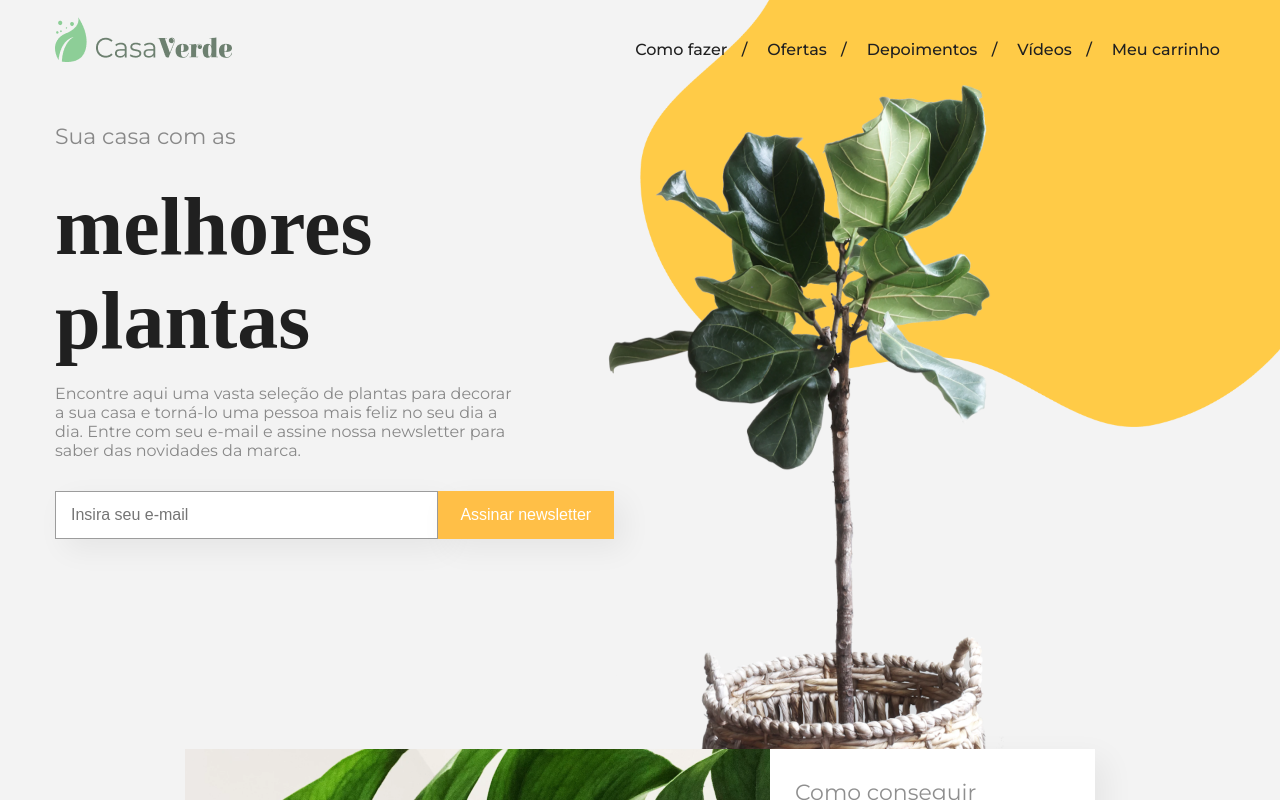
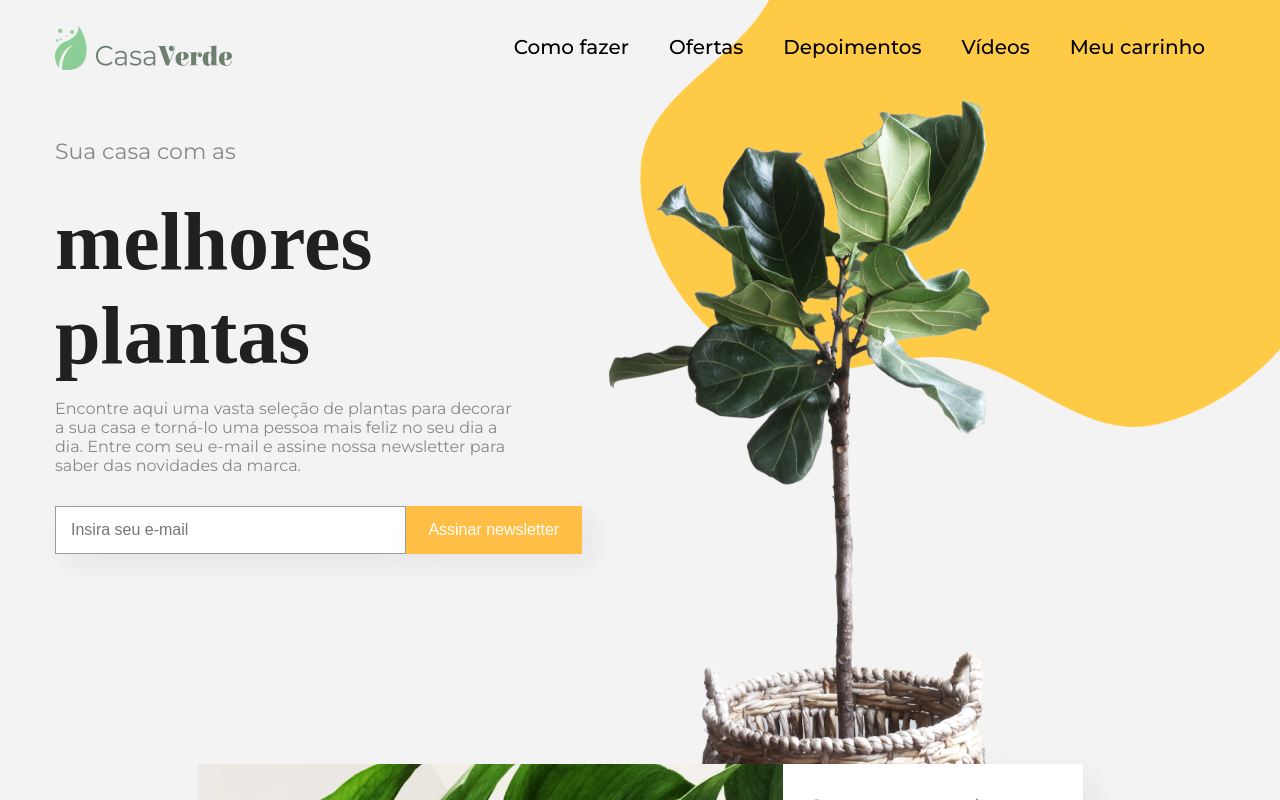
Before and after one commit to GustavoBento/casa-verde, a React (Create React App) app: page / in a window 1280 px wide. Shown: the top 800 px of the page. Built offline with nearby package versions, Linux system fonts and the light colour scheme; the HTML template or start-up script is replaced by a standard one; a web font is replaced by a local one.

Commit message:
Feat: Ajeitando a seção do menu, estilizando para o mobile

```diff
--- a/public/index.html
+++ b/public/index.html
@@ -10,7 +10,7 @@
   <link rel="apple-touch-icon" href="%PUBLIC_URL%/logo192.png" />
   <link rel="manifest" href="%PUBLIC_URL%/manifest.json" />
   <link rel="stylesheet"
-    href="https://fonts.googleapis.com/css2?family=Material+Symbols+Outlined:opsz,wght,FILL,GRAD@24,400,0,0&icon_names=arrow_right_alt,filter_alt,menu" />
+    href="https://fonts.googleapis.com/css2?family=Material+Symbols+Outlined:opsz,wght,FILL,GRAD@24,400,0,0&icon_names=arrow_right_alt,close,filter_alt,menu" />
 
   <title>Desafio alura</title>
 </head>
--- a/src/components/Menu/Menu.module.css
+++ b/src/components/Menu/Menu.module.css
@@ -1,56 +1,116 @@
 .cabecalho {
+  position: relative;
   display: flex;
-  gap: 20px;
-  flex-wrap: wrap;
+  justify-content: space-between;
   align-items: center;
-  justify-content: space-between;
   padding: 15px;
+}
+
+.menu {
+  position: fixed;
+  height: 100vh;
+  width: 70%;
+  background-color: #000000;
+  top: 0;
+  right: 0;
+  z-index: 2;
+  overflow: hidden;
+  transform: translateX(100%);
+  transition: transform .5s ease-in-out;
+}
+
+.active {
+  transform: translateX(0);
+}
+
+
+.menu ul {
+  margin-top: 4.6em;
+  padding: 0;
+  list-style-type: none;
+}
+
+.menu ul li a {
+  display: block;
+  font-size: 20px;
+  font-weight: 300;
+  color: #ffffff;
+  text-decoration: none;
+  padding: 20px 8%;
+  transition: .3s;
+}
+
+.menu ul li a:hover {
   background-color: #ffcb47;
+  color: #000;
+  font-weight: 500;
 }
 
 .btn__menu {
   display: none;
+  font-size: 32px;
+  z-index: 3;
 }
 
-.menu {
-  display: flex;
-  margin-top: 20px;
-  flex-direction: column;
+.active {
+  display: block;
 }
 
-.menu__item {
-  color: #202020;
-  text-decoration: none;
-  font-weight: 500;
-  padding: 5px;
-  transition: 0.3s;
+.fechar {
+  color: #ffcb47;
 }
 
-.menu__item:hover {
-  font-weight: bold;
+.overlay {
+  display: none;
 }
 
-.menu__item__barra {
-  padding: 0 10px;
+.overlay__ativo {
+  position: fixed;
+  height: 100vh;
+  width: 100%;
+  top: 0;
+  left: 0;
+  background-color: #000000a8;
+  z-index: 1;
 }
 
-@media (max-width: 768px) {
-  .menu {
+@media (min-width: 920px) {
+  .btn__menu {
     display: none;
   }
 
-  .btn__menu {
-    display: block;
-  }
-
-}
-
-@media (min-width: 920px) {
-  .cabecalho {
+  .menu {
+    position: static;
+    display: flex;
+    height: auto;
+    width: auto;
+    transform: translateX(0);
     background-color: transparent;
   }
 
-  .menu {
-    flex-direction: row;
+  .menu ul {
+    margin: 0;
+    display: flex;
+  }
+
+  .menu ul li a {
+    display: flex;
+    padding: 20px;
+    color: #000;
+    font-size: 18px;
+    font-weight: 500;
+    border-radius: 15px;
+    transition: .2s;
+  }
+
+  .menu ul li a:hover {
+    background-color: #000;
+    color: #fff;
   }
 }
+
+@media (min-width: 1020px) {
+  .menu ul li a {
+    font-size: 20px;
+  }
+}
--- a/src/components/Menu/menu.tsx
+++ b/src/components/Menu/menu.tsx
@@ -1,29 +1,58 @@
+import { useState } from "react";
 import styles from "./Menu.module.css";
 import logo from "assets/images/logo.png";
 
 export default function Menu() {
+  const [menu, setMenu] = useState<boolean>(false);
+
+  function abrirMenu() {
+    setMenu(true);
+  }
+
+  function fecharMenu() {
+    setMenu(false);
+  }
+  console.log(menu);
 
   return (
     <header className={styles.cabecalho}>
       <img src={logo} alt="Logo da casa verde." />
-      <nav className={styles.menu}>
-        <a href="/" className={styles.menu__item}>
-          Como fazer <span className={styles.menu__item__barra}>/</span>
-        </a>
-        <a href="/" className={styles.menu__item}>
-          Ofertas <span className={styles.menu__item__barra}>/</span>
-        </a>
-        <a href="/" className={styles.menu__item}>
-          Depoimentos <span className={styles.menu__item__barra}>/</span>
-        </a>
-        <a href="/" className={styles.menu__item}>
-          Vídeos <span className={styles.menu__item__barra}>/</span>
-        </a>
-        <a href="/" className={styles.menu__item}>
-          Meu carrinho
-        </a>
+      <nav className={`${styles.menu} ${menu ? styles.active : ""}  `}>
+        <ul>
+          <li className={styles.menu__item}>
+            <a href="/">Como fazer</a>
+          </li>
+          <li className={styles.menu__item}>
+            <a href="/">Ofertas</a>
+          </li>
+          <li className={styles.menu__item}>
+            <a href="/">Depoimentos</a>
+          </li>
+          <li className={styles.menu__item}>
+            <a href="/">Vídeos</a>
+          </li>
+          <li className={styles.menu__item}>
+            <a href="/">Meu carrinho</a>
+          </li>
+        </ul>
       </nav>
-      <span className={`material-symbols-outlined ${styles.btn__menu}`} >menu</span>
+      <span
+        /* style={{ display: menu ? "none" : "block" }} */
+        onClick={abrirMenu}
+        className={`material-symbols-outlined ${styles.btn__menu} ${menu ? "" : styles.active}`}
+      >
+        menu
+      </span>
+      <span
+        style={{ display: menu ? "block" : "none" }}
+        className={`material-symbols-outlined ${styles.btn__menu} ${
+          menu ? styles.fechar : ""
+        }`}
+        onClick={fecharMenu}
+      >
+        close
+      </span>
+      <div className={menu ? styles.overlay__ativo : styles.overlay}></div>
     </header>
   );
 }
--- a/src/index.css
+++ b/src/index.css
@@ -1,3 +1,7 @@
+* {
+  box-sizing: border-box;
+}
+
 body {
   margin: 0;
   font-family: -apple-system, BlinkMacSystemFont, 'Segoe UI', 'Roboto', 'Oxygen',
```
